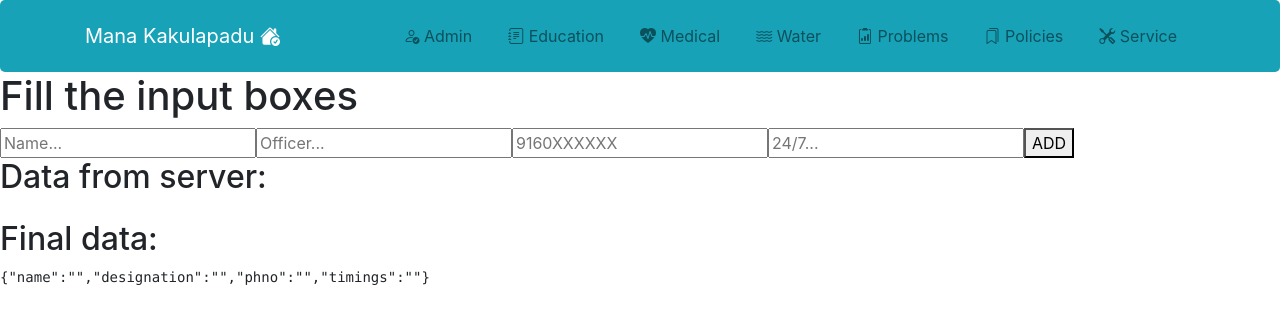
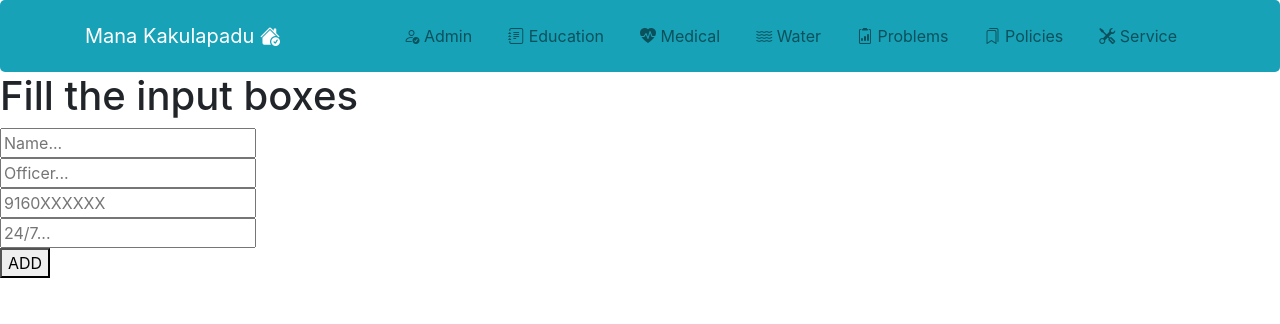
Before and after one commit to Deepak-thota007/manam, a React (Create React App) app: page /manam/Operations in a window 1280 px wide. Shown: the top 324 px of the page. Built offline with nearby package versions, Linux system fonts and the light colour scheme; no server answers.

Commit message:
seva page

```diff
--- a/src/components/ServerPush.jsx
+++ b/src/components/ServerPush.jsx
@@ -4,13 +4,6 @@ import axios from 'axios';
 const ServerPush = () => {
   const [data, setData] = useState();
   const [userData, setUserData] = useState({ name: '', designation: '', phno: '', timings: '' });
-  const [finalData, setFinalData] = useState({ name: '', designation: '', phno: '', timings: '' });
-
-  useEffect(() => {
-    axios.get('https://server-cnbb.onrender.com/sample')
-      .then((response) => setData(response.data))
-      .catch((error) => console.error('Error fetching data:', error));
-  }, []);
 
   const handleInputChange = (e) => {
     const { name, value } = e.target;
@@ -21,12 +14,12 @@ const ServerPush = () => {
   };
 
   const handleAddData = async (e) => {
-    // e.preventDefault();
+    e.preventDefault(); // Prevent the default form submission behavior
     await axios.post('https://server-cnbb.onrender.com/sample', userData)
       .then((response) => {
         console.log('Data added successfully:', response.data);
         setData(response.data);
-        setUserData({ name: '', designation: '', phno: '', timings: '' }); // Corrected to reset all fields
+        setUserData({ name: '', designation: '', phno: '', timings: '' }); // Reset all fields
       })
       .catch((error) => {
         console.error('Error adding data:', error);
@@ -37,19 +30,13 @@ const ServerPush = () => {
   return (
     <div>
       <h1>Fill the input boxes</h1>
-      <form onSubmit={(e)=>handleAddData(e)}>
-      <input type='text' name='name' placeholder='Name...' value={userData.name} onChange={handleInputChange} />
-      <input type='text' name='designation' placeholder='Officer...' value={userData.designation} onChange={handleInputChange} />
-      <input type='text' name='phno' placeholder='9160XXXXXX' value={userData.phno} onChange={handleInputChange} />
-      <input type='text' name='timings' placeholder='24/7...' value={userData.timings} onChange={handleInputChange} />
-      <button type = 'submit'>ADD</button>
+      <form onSubmit={handleAddData}>
+        <input type='text' name='name' placeholder='Name...' value={userData.name} onChange={handleInputChange} /><br/>
+        <input type='text' name='designation' placeholder='Officer...' value={userData.designation} onChange={handleInputChange} /><br/>
+        <input type='text' name='phno' placeholder='9160XXXXXX' value={userData.phno} onChange={handleInputChange} /><br/>
+        <input type='text' name='timings' placeholder='24/7...' value={userData.timings} onChange={handleInputChange} /><br/>
+        <button type='submit'>ADD</button>
       </form>
-      <div>
-        <h2>Data from server:</h2>
-        <pre>{JSON.stringify(data)}</pre>
-        <h2>Final data:</h2>
-        <pre>{JSON.stringify(finalData)}</pre>
-      </div>
     </div>
   );
 };
```
